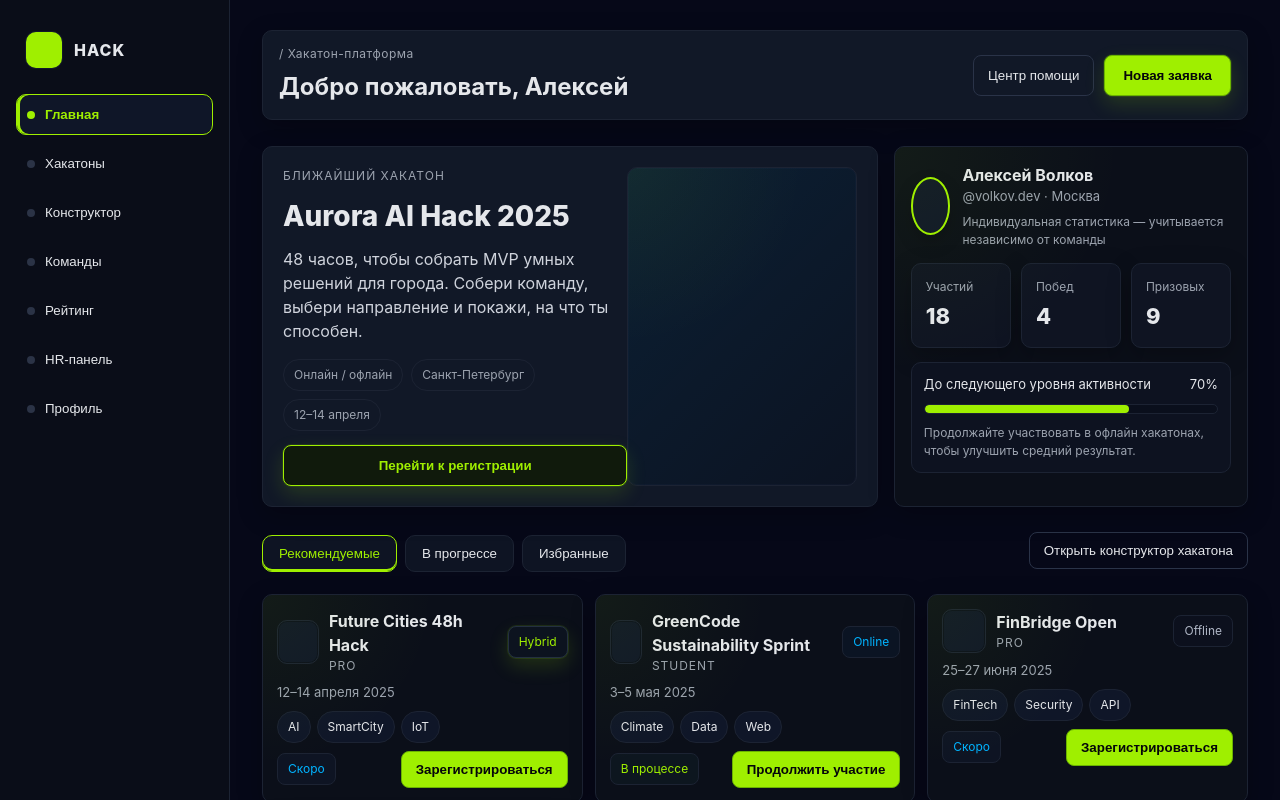
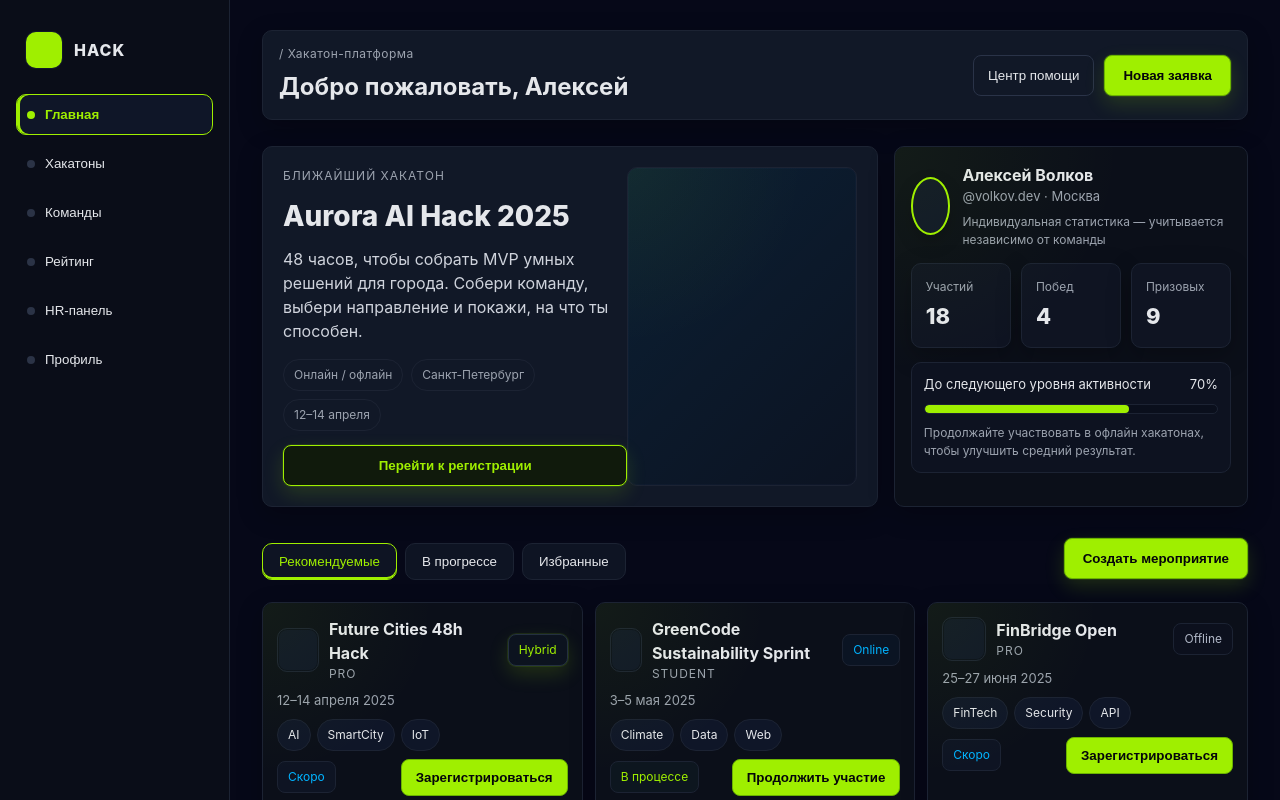
Before and after one commit to Fishing-Team-322/HHton, a React (Vite) app in the folder hack-platform/: page / in a window 1280 px wide. Both pictures are taken after typing "name@example.com", "Sample123" into the empty fields and a click on the button "Войти". Shown: the top 800 px of the page. Built offline with nearby package versions, Linux system fonts and the light colour scheme.

Commit message:
Adjust hackathon navigation

```diff
--- a/hack-platform/src/components/layout/Sidebar.tsx
+++ b/hack-platform/src/components/layout/Sidebar.tsx
@@ -24,8 +24,7 @@ export const Sidebar: React.FC<SidebarProps> = ({ activePage, onChangePage }) =>
       <div className="logo-text">HACK</div>
     </div>
     <SidebarItem label="Главная" active={activePage === "dashboard"} onClick={() => onChangePage("dashboard")} />
-    <SidebarItem label="Хакатоны" />
-    <SidebarItem label="Конструктор" active={activePage === "hackathon-config"} onClick={() => onChangePage("hackathon-config")} />
+    <SidebarItem label="Хакатоны" onClick={() => onChangePage("dashboard")} />
     <SidebarItem label="Команды" active={activePage === "teams"} onClick={() => onChangePage("teams")} />
     <SidebarItem label="Рейтинг" />
     <SidebarItem label="HR-панель" />
--- a/hack-platform/src/pages/DashboardPage.tsx
+++ b/hack-platform/src/pages/DashboardPage.tsx
@@ -65,18 +65,27 @@ export const DashboardPage: React.FC<DashboardPageProps> = ({ onOpenHackConfig }
 
       <div className="hack-toolbar">
         <div className="tabs">
-            <button className={`tab ${hackathonTab === "recommended" ? "active" : ""}`} onClick={() => setHackathonTab("recommended")}>
+          <button
+            className={`tab ${hackathonTab === "recommended" ? "active" : ""}`}
+            onClick={() => setHackathonTab("recommended")}
+          >
             Рекомендуемые
           </button>
-            <button className={`tab ${hackathonTab === "inprogress" ? "active" : ""}`} onClick={() => setHackathonTab("inprogress")}>
+          <button
+            className={`tab ${hackathonTab === "inprogress" ? "active" : ""}`}
+            onClick={() => setHackathonTab("inprogress")}
+          >
             В прогрессе
           </button>
-            <button className={`tab ${hackathonTab === "favorites" ? "active" : ""}`} onClick={() => setHackathonTab("favorites")}>
+          <button
+            className={`tab ${hackathonTab === "favorites" ? "active" : ""}`}
+            onClick={() => setHackathonTab("favorites")}
+          >
             Избранные
           </button>
         </div>
-          <button className="ghost-btn" onClick={onOpenHackConfig}>
-            Открыть конструктор хакатона
+        <button className="primary-btn" onClick={() => onOpenHackConfig?.()}>
+          Создать мероприятие
         </button>
       </div>
 
--- a/hack-platform/src/styles/globalStyles.ts
+++ b/hack-platform/src/styles/globalStyles.ts
@@ -1094,6 +1094,7 @@ textarea {
   justify-content: space-between;
   gap: 12px;
   flex-wrap: wrap;
+  margin-top: 8px;
 }
 
 .hack-config-layout {
@@ -1228,6 +1229,17 @@ textarea {
   margin-top: 6px;
 }
 
+@media (max-width: 768px) {
+  .hack-toolbar {
+    flex-direction: column;
+    align-items: stretch;
+  }
+
+  .hack-toolbar .primary-btn {
+    width: 100%;
+  }
+}
+
 @media (max-width: 960px) {
   .auth-card {
     grid-template-columns: 1fr;
```
Lines whose indentation alone changed are shown as unchanged.
